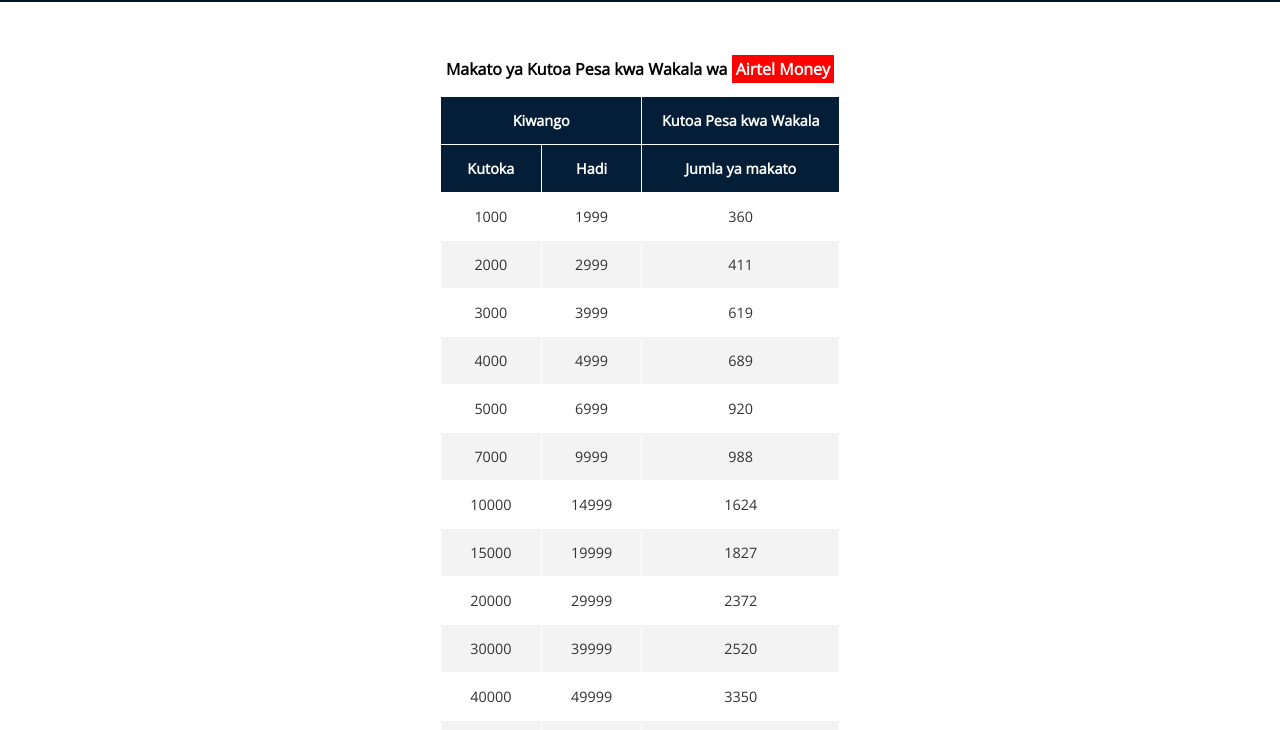
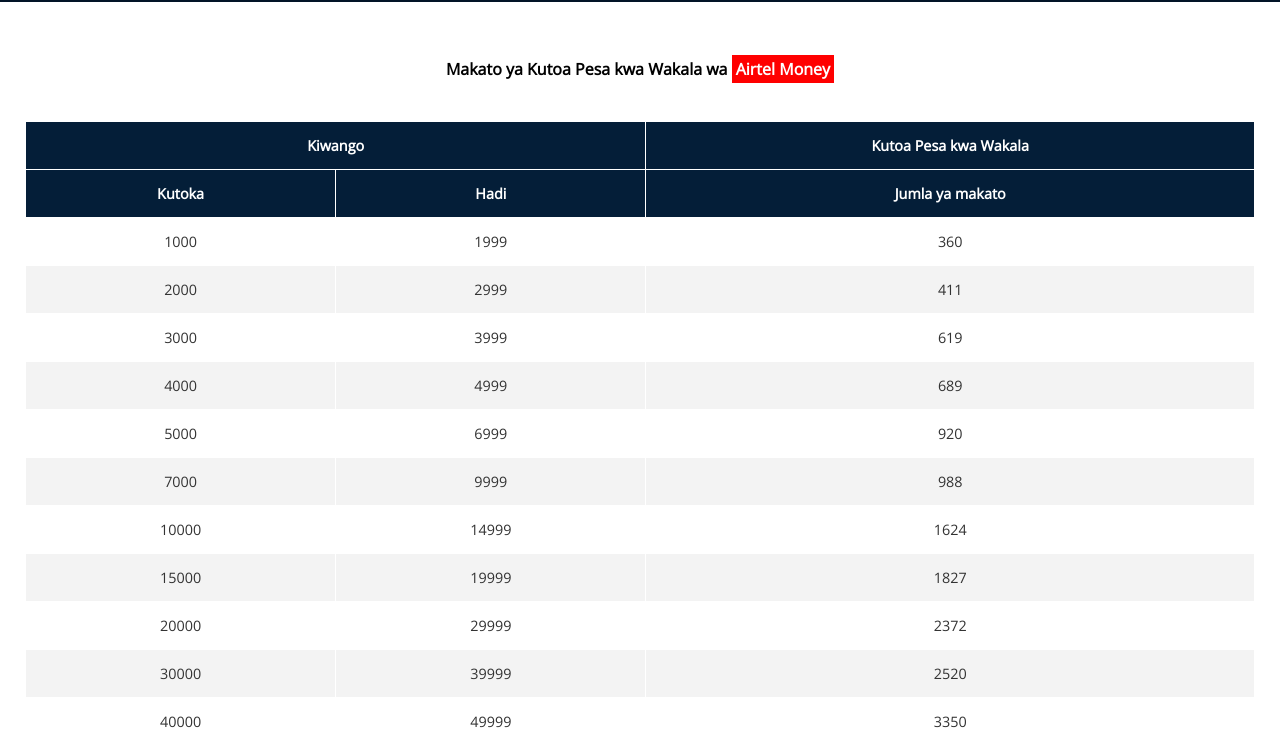
Before and after one commit to sawayahh/tozowebapp, a plain HTML site: page airtel_tariffs.html in a window 1280 px wide. Shown: the part 76-806 px from the top of the page. Drawn offline with nearby package versions, Linux system fonts and the light colour scheme.

Commit message:
Fix Tarrif Tables layout issues

```diff
--- a/airtel_tariffs.html
+++ b/airtel_tariffs.html
@@ -47,6 +47,9 @@
       </div>
 
     </header>
+
+    <div class="table_container">
+
        <table class="tariff-table">
          <thead>
            <tr>
@@ -230,6 +233,8 @@
 
 
        </table>
+    </div>
+
 
   <footer class="footer">
     <div class="social">
--- a/css/table_style.css
+++ b/css/table_style.css
@@ -21,7 +21,8 @@ header.tables .navbar {
   display: flex;
   align-items: center;
   justify-content: center;
-  min-width: 400px;
+  /* min-width: 400px; */
+  padding: 0 20px;
 
 }
 
@@ -61,13 +62,20 @@ header.tables .navbar {
   padding: 3px 4px;
 }
 
+.table_container {
+  display: flex;
+  flex-direction: column;
+  padding: 0 25px;
+}
+
 .tariff-table {
   border-collapse: collapse;
   margin: 25px 0;
   font-size: 0.9em;
-  min-width: 400px;
-  margin: auto;
+  /* min-width: 400px; */
+
   border-bottom: 2px solid #f3f3f3;
+
 }
 
 .tariff-table thead tr {
```
Also changed, not shown: azampesa_tariffs.html (+5 -0 lines), eazypesa_tariffs.html (+6 -0 lines), halopesa_tariffs.html (+4 -1 lines), mpesa_tariffs.html (+9 -3 lines), tigopesa_tariffs.html (+4 -0 lines). Lines whose indentation alone changed are shown as unchanged.
